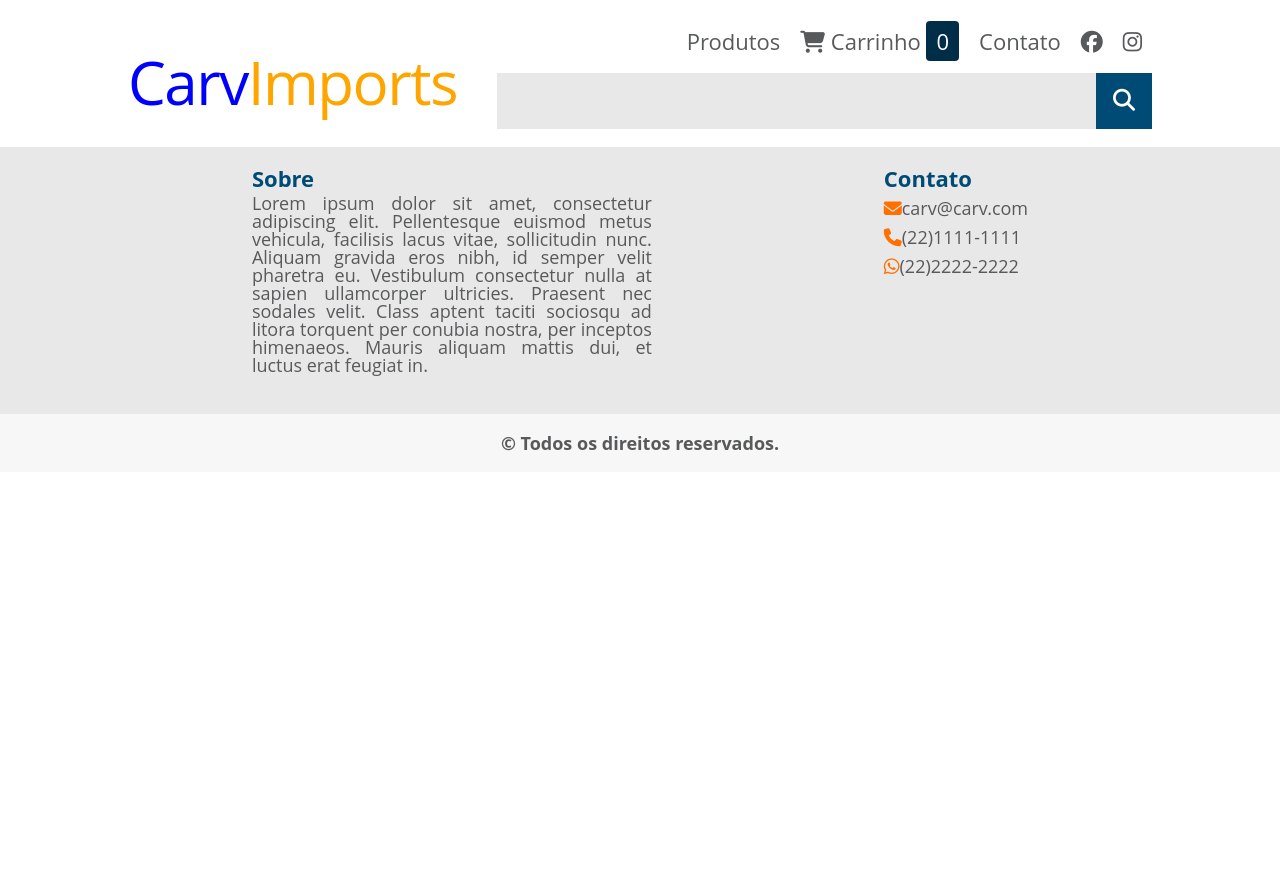
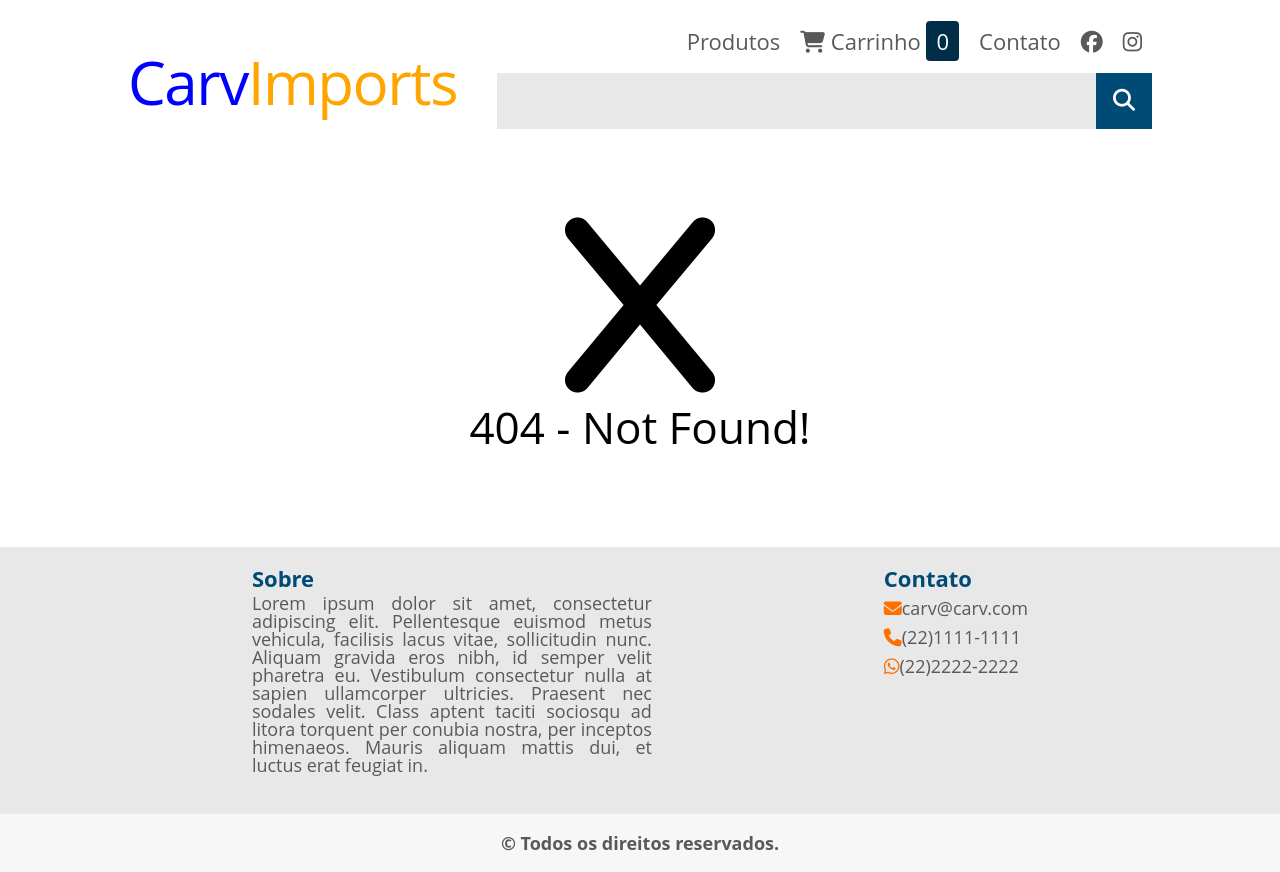
Before and after one commit to brecarv/carv-imports, an Angular app: page /1 in a window 1280 px wide. Before the commit this address led to /. Before the commit the page ends 800 px from the top, so only its background shows below. Built offline with nearby package versions, Linux system fonts and the light colour scheme.

Commit message:
page not found implemented

```diff
--- a/src/app/app-routing.module.ts
+++ b/src/app/app-routing.module.ts
@@ -1,5 +1,6 @@
 import { NgModule } from '@angular/core';
 import { RouterModule, Routes } from '@angular/router';
+import { NotFoundComponent } from './not-found/not-found.component';
 
 const routes: Routes = [
   {
@@ -8,6 +9,7 @@
       import('./products/products.module').then((m) => m.ProductsModule),
   },
   { path: '', redirectTo: 'products', pathMatch: 'full' },
+  { path: '**', component: NotFoundComponent },
 ];
 
 @NgModule({
--- a/src/app/app.module.ts
+++ b/src/app/app.module.ts
@@ -5,9 +5,10 @@
 import { AppComponent } from './app.component';
 import { HeaderComponent } from './header/header.component';
 import { FooterComponent } from './footer/footer.component';
+import { NotFoundComponent } from './not-found/not-found.component';
 
 @NgModule({
-  declarations: [AppComponent, HeaderComponent, FooterComponent],
+  declarations: [AppComponent, HeaderComponent, FooterComponent, NotFoundComponent],
   imports: [BrowserModule, AppRoutingModule],
   providers: [],
   bootstrap: [AppComponent],
--- /dev/null
+++ b/src/app/not-found/not-found.component.css
@@ -0,0 +1,15 @@
+.container {
+  display: flex;
+  flex-flow: column nowrap;
+  justify-content: center;
+  align-items: center;
+  height: 400px;
+}
+
+.container i {
+  font-size: 200px;
+}
+
+.container h2 {
+  font-size: 44px;
+}
--- /dev/null
+++ b/src/app/not-found/not-found.component.html
@@ -0,0 +1,4 @@
+<section class="container">
+  <i class="fa-solid fa-x"></i>
+  <h2>404 - Not Found!</h2>
+</section>
--- /dev/null
+++ b/src/app/not-found/not-found.component.ts
@@ -0,0 +1,15 @@
+import { Component, OnInit } from '@angular/core';
+
+@Component({
+  selector: 'app-not-found',
+  templateUrl: './not-found.component.html',
+  styleUrls: ['./not-found.component.css']
+})
+export class NotFoundComponent implements OnInit {
+
+  constructor() { }
+
+  ngOnInit(): void {
+  }
+
+}
```
Also changed, not shown: 1 other file (tests, documents, lock files or other folders).
